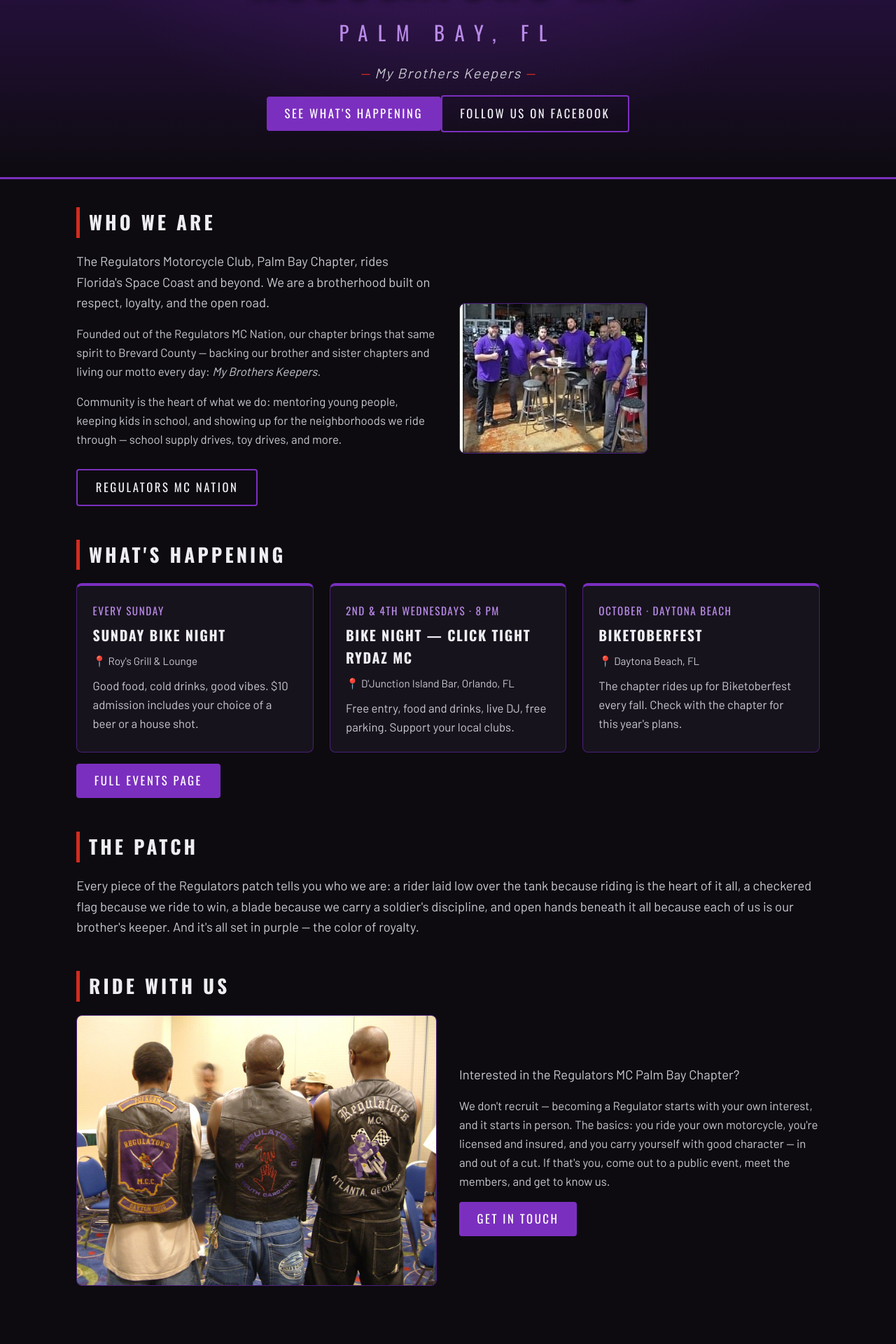
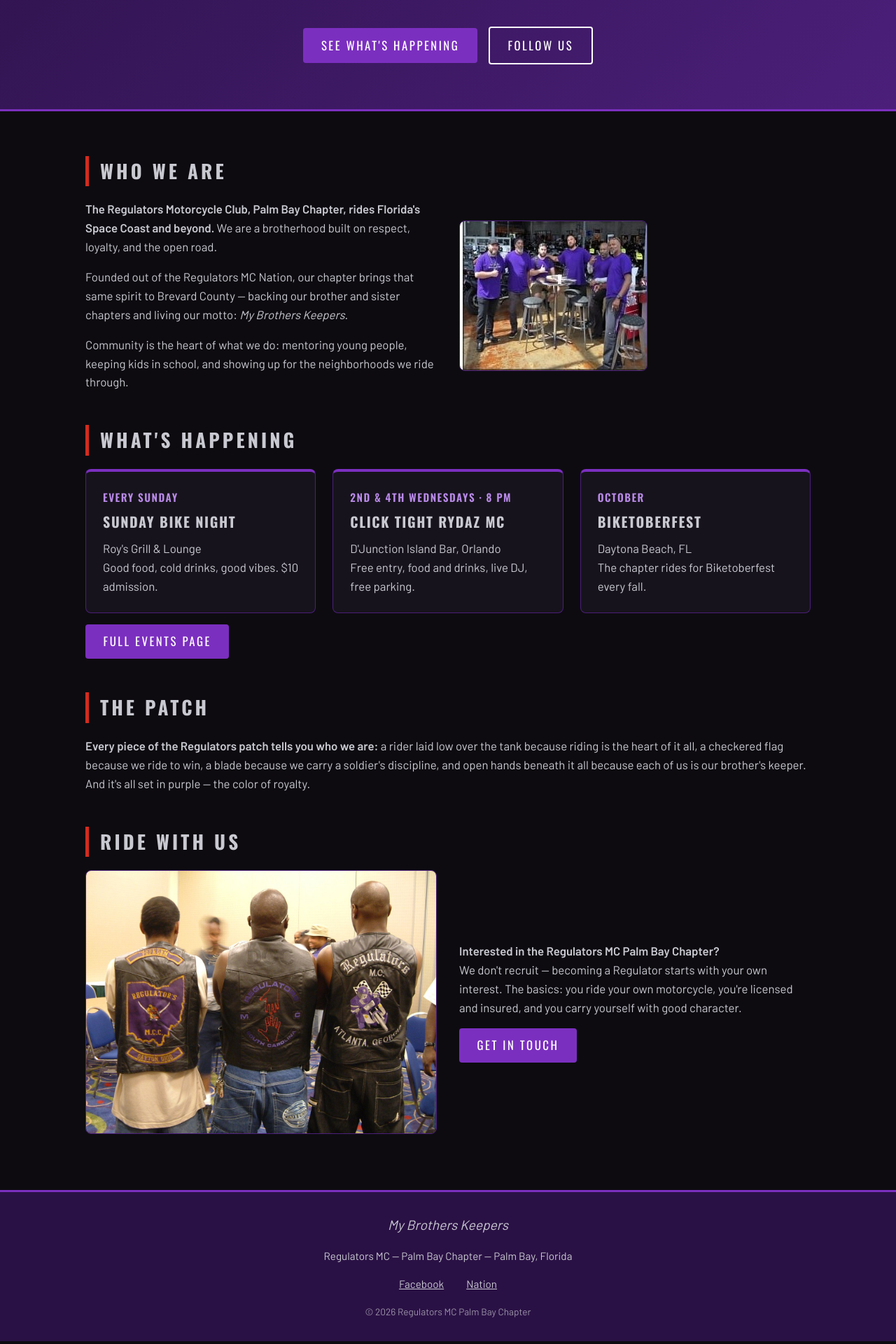
Before and after one commit to MagicNDTMan/regulators-mc-palm-bay, a Next.js app: page / in a window 1280 px wide. Shown: the part 560-2480 px from the top of the page at 70% size. Built offline with nearby package versions, Linux system fonts and the light colour scheme.

Commit message:
Simplify home page with inline styles for reliable rendering

```diff
--- a/pages/index.js
+++ b/pages/index.js
@@ -6,19 +6,36 @@ export default function Home() {
       <Head>
         <title>Regulators MC — Palm Bay, FL</title>
         <meta name="description" content="Regulators Motorcycle Club, Palm Bay Chapter — Palm Bay, Florida. My Brothers Keepers." />
-        <link rel="preconnect" href="https://fonts.googleapis.com" />
-        <link href="https://fonts.googleapis.com/css2?family=Oswald:wght@400;600;700&family=Barlow:wght@400;600&display=swap" rel="stylesheet" />
+        <style>{`
+          body { background: #0d0b10; color: #c9c9d1; font-family: "Barlow", sans-serif; margin: 0; }
+          header { background: #2a1145; border-bottom: 3px solid #7b2fbf; padding: 1rem 2rem; position: sticky; top: 0; z-index: 100; }
+          .nav-bar { max-width: 1100px; margin: 0 auto; display: flex; justify-content: space-between; align-items: center; }
+          nav ul { display: flex; list-style: none; gap: 2rem; }
+          nav a { color: #c9c9d1; text-decoration: none; font-weight: 600; }
+          .hero { background: linear-gradient(135deg, #2a1145, #4b1f7a); color: white; padding: 4rem 2rem; text-align: center; }
+          .hero h1 { font-size: 3rem; margin: 1rem 0; }
+          main { max-width: 1100px; margin: 0 auto; padding: 2rem; }
+          section { margin-bottom: 3rem; }
+          h2 { color: #c9c9d1; border-left: 5px solid #d42b1e; padding-left: 1rem; margin-top: 2rem; }
+          .card-grid { display: grid; grid-template-columns: repeat(auto-fit, minmax(280px, 1fr)); gap: 1.5rem; }
+          .card { background: #17131d; border-top: 4px solid #7b2fbf; padding: 1.5rem; border-radius: 8px; }
+          .card h3 { color: #c9c9d1; }
+          .date { color: #b98ae8; font-weight: 600; }
+          .info-split { display: grid; grid-template-columns: 1fr 1fr; gap: 2rem; align-items: center; }
+          .info-split img { border-radius: 8px; max-width: 100%; }
+          .btn { background: #7b2fbf; color: white; padding: 0.7rem 1.6rem; border-radius: 4px; text-decoration: none; display: inline-block; margin-top: 1rem; }
+          .btn:hover { background: #4b1f7a; }
+          footer { background: #2a1145; border-top: 3px solid #7b2fbf; padding: 2rem; text-align: center; }
+          @media (max-width: 760px) { .info-split { grid-template-columns: 1fr; } }
+        `}</style>
       </Head>
 
       <header>
         <div className="nav-bar">
-          <a href="/" className="nav-brand">
-            <img src="/assets/centerpiece.jpg" alt="Regulators MC logo" />
-            <span>Regulators MC<small>Palm Bay, FL</small></span>
-          </a>
+          <a href="/" style={{ fontSize: '1.5rem', fontWeight: 'bold', color: '#c9c9d1', textDecoration: 'none' }}>Regulators MC</a>
           <nav>
             <ul>
-              <li><a href="/" className="active">Home</a></li>
+              <li><a href="/">Home</a></li>
               <li><a href="/events">Events</a></li>
               <li><a href="/gallery">Gallery</a></li>
               <li><a href="/contact">Contact</a></li>
@@ -29,12 +46,12 @@ export default function Home() {
       </header>
 
       <div className="hero">
-        <img className="hero-patch" src="/assets/palm-bay-patch.webp" alt="Regulators MC Palm Bay, FL patch — My Brothers Keepers" />
+        <img src="/assets/palm-bay-patch.webp" alt="Palm Bay Patch" style={{ width: '200px', height: '200px', marginBottom: '1rem' }} />
         <h1>Regulators MC</h1>
-        <div className="chapter">Palm Bay, FL</div>
-        <div className="motto">My Brothers Keepers</div>
+        <div style={{ fontSize: '1.5rem', marginBottom: '1rem' }}>Palm Bay, FL</div>
+        <div style={{ fontSize: '1.2rem', fontStyle: 'italic', marginBottom: '2rem' }}>My Brothers Keepers</div>
         <a className="btn" href="/events">See What's Happening</a>
-        <a className="btn btn-outline" href="https://www.facebook.com/p/Regulators-MC-Palm-Bay-61567190639496/" target="_blank" rel="noopener">Follow Us on Facebook</a>
+        <a className="btn" href="https://www.facebook.com/p/Regulators-MC-Palm-Bay-61567190639496/" target="_blank" rel="noopener" style={{ background: 'transparent', border: '2px solid white', marginLeft: '1rem' }}>Follow Us</a>
       </div>
 
       <main>
@@ -42,14 +59,11 @@ export default function Home() {
           <h2>Who We Are</h2>
           <div className="info-split">
             <div>
-              <p className="lead">The Regulators Motorcycle Club, Palm Bay Chapter, rides Florida's Space Coast and beyond. We are a brotherhood built on respect, loyalty, and the open road.</p>
-              <p style={{marginTop:'1rem'}}>Founded out of the Regulators MC Nation, our chapter brings that same spirit to Brevard County — backing our brother and sister chapters and living our motto every day: <em>My Brothers Keepers</em>.</p>
-              <p style={{marginTop:'1rem'}}>Community is the heart of what we do: mentoring young people, keeping kids in school, and showing up for the neighborhoods we ride through — school supply drives, toy drives, and more.</p>
-              <div className="social-links">
-                <a className="btn btn-outline" href="https://www.facebook.com/regulators.mc.nation/" target="_blank" rel="noopener">Regulators MC Nation</a>
-              </div>
+              <p><strong>The Regulators Motorcycle Club, Palm Bay Chapter, rides Florida's Space Coast and beyond.</strong> We are a brotherhood built on respect, loyalty, and the open road.</p>
+              <p style={{ marginTop: '1rem' }}>Founded out of the Regulators MC Nation, our chapter brings that same spirit to Brevard County — backing our brother and sister chapters and living our motto: <em>My Brothers Keepers</em>.</p>
+              <p style={{ marginTop: '1rem' }}>Community is the heart of what we do: mentoring young people, keeping kids in school, and showing up for the neighborhoods we ride through.</p>
             </div>
-            <img src="/assets/members-2025.jpg" alt="Regulators MC Palm Bay members" />
+            <img src="/assets/members-2025.jpg" alt="Chapter members" />
           </div>
         </section>
 
@@ -59,20 +73,20 @@ export default function Home() {
             <div className="card">
               <div className="date">Every Sunday</div>
               <h3>Sunday Bike Night</h3>
-              <div className="place">Roy's Grill &amp; Lounge</div>
-              <p>Good food, cold drinks, good vibes. $10 admission includes your choice of a beer or a house shot.</p>
+              <div>Roy's Grill &amp; Lounge</div>
+              <p>Good food, cold drinks, good vibes. $10 admission.</p>
             </div>
             <div className="card">
               <div className="date">2nd &amp; 4th Wednesdays · 8 PM</div>
-              <h3>Bike Night — Click Tight Rydaz MC</h3>
-              <div className="place">D'Junction Island Bar, Orlando, FL</div>
-              <p>Free entry, food and drinks, live DJ, free parking. Support your local clubs.</p>
+              <h3>Click Tight Rydaz MC</h3>
+              <div>D'Junction Island Bar, Orlando</div>
+              <p>Free entry, food and drinks, live DJ, free parking.</p>
             </div>
             <div className="card">
-              <div className="date">October · Daytona Beach</div>
+              <div className="date">October</div>
               <h3>Biketoberfest</h3>
-              <div className="place">Daytona Beach, FL</div>
-              <p>The chapter rides up for Biketoberfest every fall. Check with the chapter for this year's plans.</p>
+              <div>Daytona Beach, FL</div>
+              <p>The chapter rides for Biketoberfest every fall.</p>
             </div>
           </div>
           <a className="btn" href="/events">Full Events Page</a>
@@ -80,16 +94,16 @@ export default function Home() {
 
         <section>
           <h2>The Patch</h2>
-          <p className="lead">Every piece of the Regulators patch tells you who we are: a rider laid low over the tank because riding is the heart of it all, a checkered flag because we ride to win, a blade because we carry a soldier's discipline, and open hands beneath it all because each of us is our brother's keeper. And it's all set in purple — the color of royalty.</p>
+          <p><strong>Every piece of the Regulators patch tells you who we are:</strong> a rider laid low over the tank because riding is the heart of it all, a checkered flag because we ride to win, a blade because we carry a soldier's discipline, and open hands beneath it all because each of us is our brother's keeper. And it's all set in purple — the color of royalty.</p>
         </section>
 
         <section>
           <h2>Ride With Us</h2>
           <div className="info-split">
-            <img src="/assets/chapter-ride.jpg" alt="Regulators MC bikes lined up" />
+            <img src="/assets/chapter-ride.jpg" alt="Chapter bikes" />
             <div>
-              <p className="lead">Interested in the Regulators MC Palm Bay Chapter?</p>
-              <p style={{marginTop:'1rem'}}>We don't recruit — becoming a Regulator starts with your own interest, and it starts in person. The basics: you ride your own motorcycle, you're licensed and insured, and you carry yourself with good character — in and out of a cut. If that's you, come out to a public event, meet the members, and get to know us.</p>
+              <p><strong>Interested in the Regulators MC Palm Bay Chapter?</strong></p>
+              <p>We don't recruit — becoming a Regulator starts with your own interest. The basics: you ride your own motorcycle, you're licensed and insured, and you carry yourself with good character.</p>
               <a className="btn" href="/contact">Get In Touch</a>
             </div>
           </div>
@@ -97,13 +111,13 @@ export default function Home() {
       </main>
 
       <footer>
-        <div className="motto">"My Brothers Keepers"</div>
+        <div style={{ fontSize: '1.2rem', marginBottom: '1rem', fontStyle: 'italic' }}>My Brothers Keepers</div>
         <div>Regulators MC — Palm Bay Chapter — Palm Bay, Florida</div>
-        <div className="social-links" style={{justifyContent:'center'}}>
-          <a href="https://www.facebook.com/p/Regulators-MC-Palm-Bay-61567190639496/" target="_blank" rel="noopener">Palm Bay Facebook</a>
-          <a href="https://www.facebook.com/regulators.mc.nation/" target="_blank" rel="noopener">Regulators MC Nation</a>
+        <div style={{ marginTop: '1rem' }}>
+          <a href="https://www.facebook.com/p/Regulators-MC-Palm-Bay-61567190639496/" target="_blank" rel="noopener" style={{ color: '#c9c9d1', marginRight: '2rem' }}>Facebook</a>
+          <a href="https://www.facebook.com/regulators.mc.nation/" target="_blank" rel="noopener" style={{ color: '#c9c9d1' }}>Nation</a>
         </div>
-        <div className="fine">© 2026 Regulators MC Palm Bay Chapter. All colors, patches, and logos are property of the Regulators MC.</div>
+        <div style={{ marginTop: '1rem', fontSize: '0.85rem', opacity: '0.7' }}>© 2026 Regulators MC Palm Bay Chapter</div>
       </footer>
     </>
   );
```
